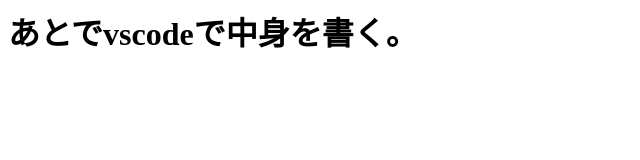
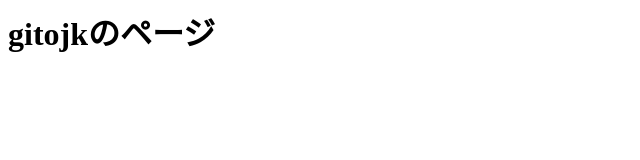
Before and after one commit to ssaakinana/ssaakinana.github.io, a plain HTML site: page index.html in a window 1280 px wide. Shown: the whole page, without its empty margins (0-640 px from the left). Drawn offline with Linux system fonts and the light colour scheme.

Commit message:
h1要素の中身を書き換えた

```diff
--- a/index.html
+++ b/index.html
@@ -1 +1,3 @@
-<h1>あとでvscodeで中身を書く。</h1>
+<body>
+  <h1>gitojkのページ</h1>
+</body>
```
